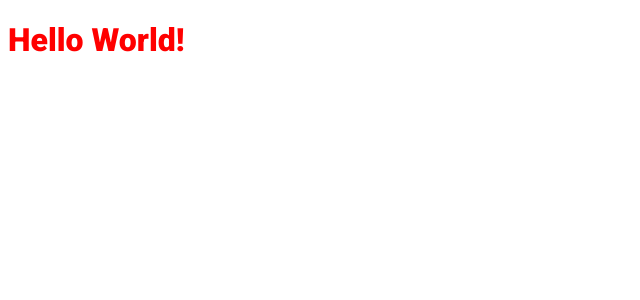
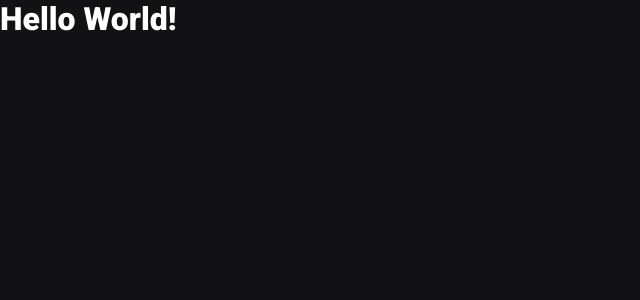
Before and after one commit to paulalopes21/ignite-reactjs-chapter-three, a Next.js app in the folder ignews/: page / in a window 1280 px wide. Shown: the top 300 px of the page, without its empty margins (0-640 px from the left). Built offline with nearby package versions, Linux system fonts and the light colour scheme.

Commit message:
estilos globais do app

```diff
--- a/ignews/src/pages/_app.tsx
+++ b/ignews/src/pages/_app.tsx
@@ -1,4 +1,6 @@
 import { AppProps } from 'next/app'
+
+import '../styles/global.scss';
 
 function MyApp({ Component, pageProps }: AppProps) {
   return <Component {...pageProps} />
--- a/ignews/src/pages/index.tsx
+++ b/ignews/src/pages/index.tsx
@@ -1,6 +1,4 @@
 import Head from 'next/head'
-
-import styles from './../styles/home.module.scss'
 
 export default function Home() {
   return (
@@ -9,9 +7,7 @@
         <title>Início | ig.news</title>
       </Head>
 
-      <h1 className={styles.title}>
-        Hello World!
-      </h1>
+      <h1>Hello World!</h1>
     </>
   )
 }
--- /dev/null
+++ b/ignews/src/styles/global.scss
@@ -0,0 +1,46 @@
+* {
+  margin: 0;
+  padding: 0;
+  box-sizing: border-box;
+}
+
+:root {
+  --white: #FFFFFF;
+
+  --gray-100: #e1e1e6;
+  --gray-300: #a8a8b3;
+  --gray-900: #121214;
+
+  --cyan-500: #61dafb;
+  --yellow-500: #eba417;
+}
+
+@media (max-width: 1080px) {
+  html {
+    font-size: 93.75%;
+  }
+}
+
+@media (max-width: 720px) {
+  html {
+    font-size: 87.5%;
+  }
+}
+
+body {
+  background: var(--gray-900);
+  color: var(--white);
+}
+
+body, input, textarea, select, button {
+  font: 400 1rem "Roboto", sans-serif;
+}
+
+button {
+  cursor: pointer;
+}
+
+a {
+  color: inherit;
+  text-decoration: none;
+}
--- a/ignews/src/styles/home.module.scss
+++ /dev/null
@@ -1,4 +0,0 @@
-.title {
-  font-family: 'Roboto', sans-serif;
-  color: red;
-}
```
